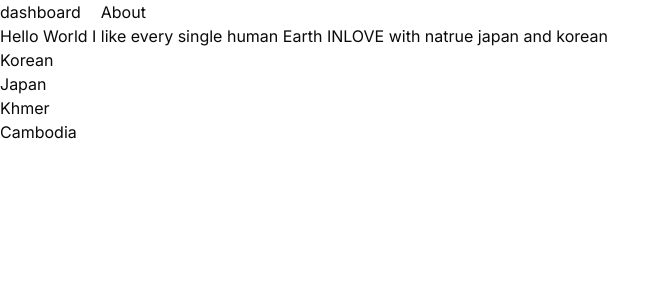
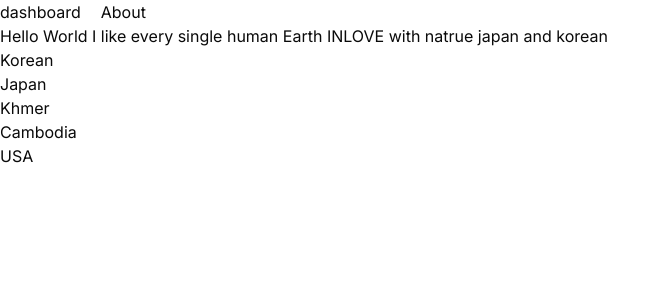
Before and after one commit to CheaSenghuy/nextjs-nextAuth-jwt-config, a Next.js app: page /dashboard/about in a window 1280 px wide. Shown: the top 300 px of the page, without its empty margins (0-670 px from the left). Built offline with nearby package versions, Linux system fonts and the light colour scheme.

Commit message:
add sth new

```diff
--- a/app/dashboard/about/page.tsx
+++ b/app/dashboard/about/page.tsx
@@ -7,6 +7,7 @@ const Page = () => {
             <div>Japan</div>
             <div>Khmer</div>
             <div>Cambodia</div>
+            <div>USA</div>
         </div>
     )
 }
```
